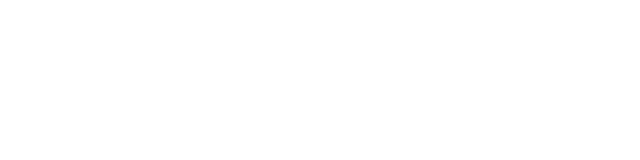
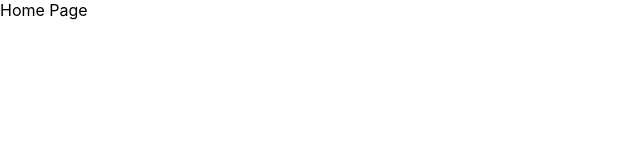
Before and after one commit to Sr-Chandan-Sahu/note-taking-app, a React (Create React App) app: page /home in a window 1280 px wide. Before the commit this address had no page. Shown: the top 160 px of the page, without its empty margins (0-640 px from the left). Built offline with nearby package versions, Linux system fonts and the light colour scheme.

Commit message:
Changes made to All components

```diff
--- a/src/App.tsx
+++ b/src/App.tsx
@@ -4,11 +4,13 @@ import {Routes,Route} from 'react-router-dom'
 import LoginUser from './components/LoginUser';
 import SignupUser from './components/SignupUser';
 import ForgotPassword from './components/ForgotPassword';
+import HomePage from './components/HomePage';
 
 function App() {
   return (
     <Routes>
-      <Route path='/sign-in' element={<LoginUser/>}/>
+      <Route path='/home' element={<HomePage/>}/>
+      <Route path='/' element={<LoginUser/>}/>
       <Route path='/sign-up' element={<SignupUser/>}/>
       <Route path='/forgot-password' element={<ForgotPassword/>}/>
     </Routes>
--- a/src/components/ForgotPassword.tsx
+++ b/src/components/ForgotPassword.tsx
@@ -83,7 +83,7 @@ const ForgotPassword: React.FC = () => {
               </Button>
               <Grid container justifyContent="flex-end">
                 <Grid item>
-                  <Link to="/sign-in">Remember your password? Sign in</Link>
+                  <Link to="/">Remember your password? Sign in</Link>
                 </Grid>
               </Grid>
             </Box>
--- /dev/null
+++ b/src/components/HomePage.tsx
@@ -0,0 +1,11 @@
+import React from 'react'
+
+const HomePage = () => {
+  return (
+    <div>
+      Home Page
+    </div>
+  )
+}
+
+export default HomePage
--- a/src/components/LoginUser.tsx
+++ b/src/components/LoginUser.tsx
@@ -1,24 +1,24 @@
-import * as React from 'react';
-import Avatar from '@mui/material/Avatar';
-import Button from '@mui/material/Button';
-import CssBaseline from '@mui/material/CssBaseline';
-import TextField from '@mui/material/TextField';
-import FormControlLabel from '@mui/material/FormControlLabel';
-import Checkbox from '@mui/material/Checkbox';
-import {Link} from 'react-router-dom';
-import Grid from '@mui/material/Grid';
-import Box from '@mui/material/Box';
+import React from 'react';
+import { Link } from 'react-router-dom';
+import {
+  Avatar,
+  Button,
+  CssBaseline,
+  TextField,
+  FormControlLabel,
+  Checkbox,
+  Grid,
+  Box,
+  Typography,
+  Container,
+  createTheme,
+  ThemeProvider,
+} from '@mui/material';
 import LockOutlinedIcon from '@mui/icons-material/LockOutlined';
-import Typography from '@mui/material/Typography';
-import Container from '@mui/material/Container';
-import { createTheme, ThemeProvider } from '@mui/material/styles';
 
-
-
-// TODO remove, this demo shouldn't need to reset the theme.
 const defaultTheme = createTheme();
 
-export default function LoginUser() {
+const LoginUser: React.FC = () => {
   const handleSubmit = (event: React.FormEvent<HTMLFormElement>) => {
     event.preventDefault();
     const data = new FormData(event.currentTarget);
@@ -81,20 +81,17 @@ export default function LoginUser() {
             </Button>
             <Grid container>
               <Grid item xs>
-                <Link to="/forgot-password">
-                  Forgot password?
-                </Link>
+                <Link to="/forgot-password">Forgot password?</Link>
               </Grid>
               <Grid item>
-                <Link to='/sign-up' >
-                  {"Don't have an account? Sign Up"}
-                </Link>
+                <Link to="/sign-up">Don't have an account? Sign Up</Link>
               </Grid>
             </Grid>
           </Box>
         </Box>
-
       </Container>
     </ThemeProvider>
   );
-}
+};
+
+export default LoginUser;
--- a/src/components/SignupUser.tsx
+++ b/src/components/SignupUser.tsx
@@ -1,25 +1,24 @@
-import * as React from 'react';
-import Avatar from '@mui/material/Avatar';
-import Button from '@mui/material/Button';
-import CssBaseline from '@mui/material/CssBaseline';
-import TextField from '@mui/material/TextField';
-import FormControlLabel from '@mui/material/FormControlLabel';
-import Checkbox from '@mui/material/Checkbox';
-import {Link, useNavigate} from 'react-router-dom';
-import Grid from '@mui/material/Grid';
-import Box from '@mui/material/Box';
+import React from 'react';
+import { Link} from 'react-router-dom';
+import {
+  Avatar,
+  Button,
+  CssBaseline,
+  TextField,
+  Grid,
+  Box,
+  Typography,
+  Container,
+  createTheme,
+  ThemeProvider,
+} from '@mui/material';
 import LockOutlinedIcon from '@mui/icons-material/LockOutlined';
-import Typography from '@mui/material/Typography';
-import Container from '@mui/material/Container';
-import { createTheme, ThemeProvider } from '@mui/material/styles';
+
+const defaultTheme = createTheme();
+
+const SignupUser: React.FC = () => {
 
 
-
-// TODO remove, this demo shouldn't need to reset the theme.
-const defaultTheme = createTheme();
-
-export default function SignupUser() {
-  const navigate = useNavigate();
   const handleSubmit = (event: React.FormEvent<HTMLFormElement>) => {
     event.preventDefault();
     const data = new FormData(event.currentTarget);
@@ -91,7 +90,6 @@ export default function SignupUser() {
                   autoComplete="new-password"
                 />
               </Grid>
-
             </Grid>
             <Button
               type="submit"
@@ -103,15 +101,14 @@ export default function SignupUser() {
             </Button>
             <Grid container justifyContent="flex-end">
               <Grid item>
-                <Link to="/sign-in" >
-                  Already have an account? Sign in
-                </Link>
+                <Link to="/">Already have an account? Sign in</Link>
               </Grid>
             </Grid>
           </Box>
         </Box>
-
       </Container>
     </ThemeProvider>
   );
-}
+};
+
+export default SignupUser;
```
